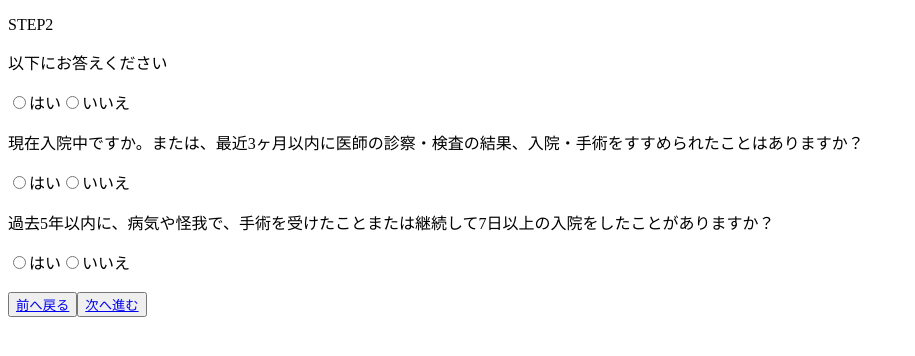
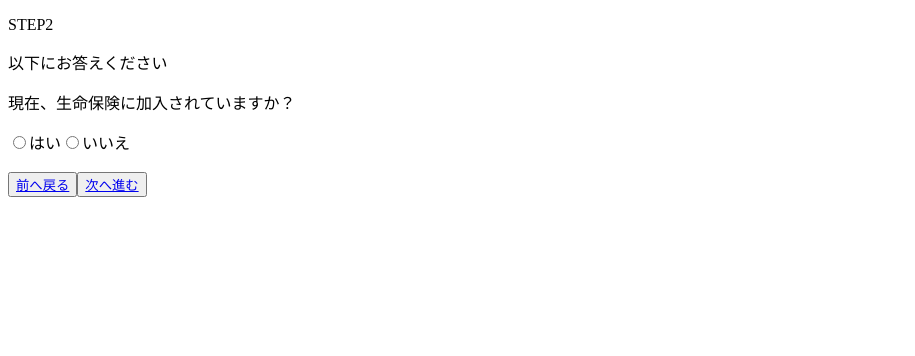
Before and after one commit to Hiroto-Iizuka/react-form-B, a React (Create React App) app: page /question in a window 1280 px wide. Shown: the top 356 px of the page, without its empty margins (0-915 px from the left). Built offline with nearby package versions, Linux system fonts and the light colour scheme.

Commit message:
STEP2 回答すると次の設問が表示される機能を実装

```diff
--- a/src/Question.jsx
+++ b/src/Question.jsx
@@ -1,53 +1,12 @@
 import { Link } from "react-router-dom";
-import React, { useState, useEffect, createElement } from "react";
+import { useState } from "react";
+import { Question1 } from "./components/Question1";
+import { Question2 } from "./components/Question2";
+import { Question3 } from "./components/Question3";
 
 export const Question = () => {
-  const [question1Answer, setQuestion1Answer] = useState();
-  const [question2Answer, setQuestion2Answer] = useState();
-  const [question3Answer, setQuestion3Answer] = useState();
-
-  // アンケートデータ
-  const questions = [
-    "現在、生命保険に加入されていますか？",
-    "現在入院中ですか。または、最近3ヶ月以内に医師の診察・検査の結果、入院・手術をすすめられたことはありますか？",
-    "過去5年以内に、病気や怪我で、手術を受けたことまたは継続して7日以上の入院をしたことがありますか？"
-  ]
-
-  const [question, setQuestion] = useState([
-
-  ]);
-
-  const displayQuestion1 = () => {
-    const fragment = document.createDocumentFragment();
-    const p = document.createElement('p');
-    const label = document.createElement('label');
-    const inputYes = document.createElement('input');
-    const inputNo = document.createElement('input');
-    inputYes.setAttribute('onClick', 'displayQuestion2');
-    inputNo.setAttribute('onClick', 'displayQuestion2');
-    fragment.append(p);
-    p.append(questions[0]);
-    label.append(inputYes);
-    inputYes.append('はい');
-    label.append(inputNo);
-    inputNo.append('いいえ');
-  }
-
-  const answerQuestion1 = (e) => {
-    setQuestion1Answer(e.target.value);
-  }
-
-  const answerQuestion2 = (e) => {
-    setQuestion2Answer(e.target.value);
-  }
-
-  const answerQuestion3 = (e) => {
-    setQuestion3Answer(e.target.value);
-  }
-
-  useEffect(() => {
-    displayQuestion1();
-  })
+  const [displayQuestion2, setDisplayQuestion2] = useState(false);
+  const [displayQuestion3, setDisplayQuestion3] = useState(false);
 
   return (
     <>
@@ -56,34 +15,9 @@ export const Question = () => {
         <p>以下にお答えください</p>
       </div>
       <div>
-        <label>
-          <input type="radio" value="yes" onChange={answerQuestion1} onClick={displayQuestion1} checked={question1Answer === "yes"} />
-          はい
-        </label>
-        <label>
-          <input type="radio" value="no" onChange={answerQuestion1} onClick={displayQuestion1} checked={question1Answer === "no"} />
-          いいえ
-        </label>
-
-        <p>現在入院中ですか。または、最近3ヶ月以内に医師の診察・検査の結果、入院・手術をすすめられたことはありますか？</p>
-        <label>
-          <input type="radio" value="yes" onChange={answerQuestion2} checked={question2Answer === "yes"} />
-          はい
-        </label>
-        <label>
-          <input type="radio" value="no" onChange={answerQuestion2} checked={question2Answer === "no"} />
-          いいえ
-        </label>
-
-        <p>過去5年以内に、病気や怪我で、手術を受けたことまたは継続して7日以上の入院をしたことがありますか？</p>
-        <label>
-          <input type="radio" value="yes" onChange={answerQuestion3} checked={question3Answer === "yes"} />
-          はい
-        </label>
-        <label>
-          <input type="radio" value="no" onChange={answerQuestion3} checked={question3Answer === "no"} />
-          いいえ
-        </label>
+        <Question1 setDisplayQuestion2={setDisplayQuestion2} />
+        { displayQuestion2 && <Question2 setDisplayQuestion3={setDisplayQuestion3} /> }
+        { displayQuestion3 && <Question3 /> }
       </div>
       <br />
       <div>
--- /dev/null
+++ b/src/components/Question1.jsx
@@ -0,0 +1,29 @@
+import React, { useState } from "react";
+
+export const Question1 = (props) => {
+  const [questionAnswer, setQuestionAnswer] = useState();
+
+  const answerQuestion = (e) => {
+    setQuestionAnswer(e.target.value);
+  }
+
+  const displayNextQuestion = () => {
+    props.setDisplayQuestion2(true);
+  }
+
+
+  return (
+    <>
+      <p>現在、生命保険に加入されていますか？</p>
+      <label>
+        <input type="radio" value="yes" onChange={answerQuestion} onClick={displayNextQuestion} checked={questionAnswer === "yes"} />
+        はい
+      </label>
+      <label>
+        <input type="radio" value="no" onChange={answerQuestion} onClick={displayNextQuestion} checked={questionAnswer === "no"} />
+        いいえ
+      </label>
+    </>
+  )
+
+}
--- /dev/null
+++ b/src/components/Question2.jsx
@@ -0,0 +1,28 @@
+import React, { useState } from "react";
+
+export const Question2 = (props) => {
+  const [questionAnswer, setQuestionAnswer] = useState();
+
+
+  const answerQuestion = (e) => {
+    setQuestionAnswer(e.target.value);
+  }
+
+  const displayNextQuestion = () => {
+    props.setDisplayQuestion3(true);
+  }
+
+  return (
+    <>
+      <p>現在入院中ですか。または、最近3ヶ月以内に医師の診察・検査の結果、入院・手術をすすめられたことはありますか？</p>
+      <label>
+        <input type="radio" value="yes" onChange={answerQuestion} onClick={displayNextQuestion} checked={questionAnswer === "yes"} />
+        はい
+      </label>
+      <label>
+        <input type="radio" value="no" onChange={answerQuestion} onClick={displayNextQuestion} checked={questionAnswer === "no"} />
+        いいえ
+      </label>
+    </>
+  )
+}
--- /dev/null
+++ b/src/components/Question3.jsx
@@ -0,0 +1,23 @@
+import React, { useState } from "react";
+
+export const Question3 = () => {
+  const [questionAnswer, setQuestionAnswer] = useState();
+
+  const answerQuestion = (e) => {
+    setQuestionAnswer(e.target.value);
+  }
+
+  return (
+    <>
+      <p>過去5年以内に、病気や怪我で、手術を受けたことまたは継続して7日以上の入院をしたことがありますか？</p>
+      <label>
+        <input type="radio" value="yes" onChange={answerQuestion} checked={questionAnswer === "yes"} />
+        はい
+      </label>
+      <label>
+        <input type="radio" value="no" onChange={answerQuestion} checked={questionAnswer === "no"} />
+        いいえ
+      </label>
+    </>
+  )
+}
```
